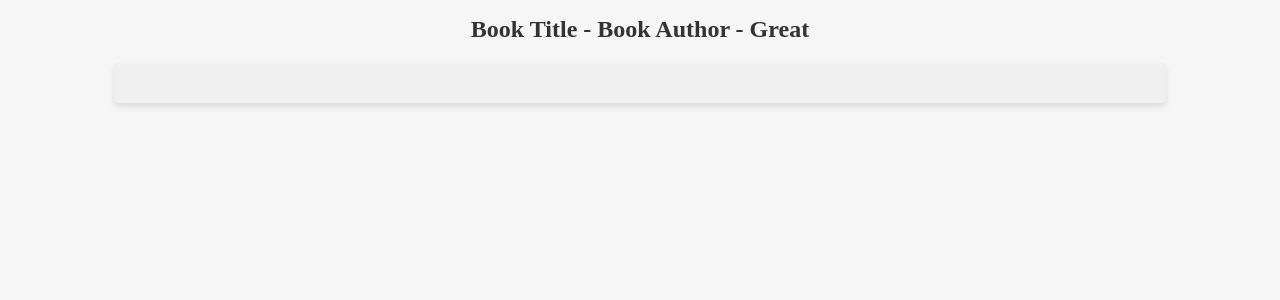
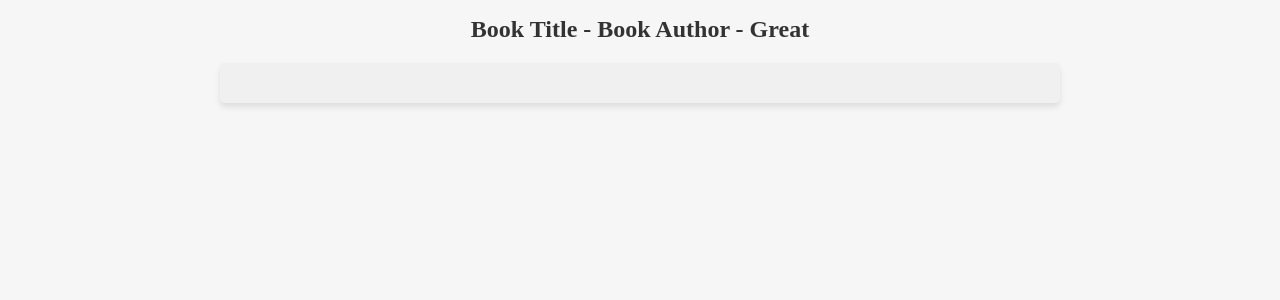
Before and after one commit to Kortelange/webpage, a Jekyll site: the page built from _books/book1.md, in a window 1280 px wide. Shown: the top 300 px of the page. Built offline with Jekyll 4.4.1, drawn with Linux system fonts in a browser that asks for light colours.

Commit message:
Add max size to book width

```diff
--- a/assets/css/book.css
+++ b/assets/css/book.css
@@ -81,3 +81,9 @@
         width: 95%;
     }
 }
+
+.book-card,
+.review-box {
+    max-width: 800px;
+    margin: auto;
+}
```
